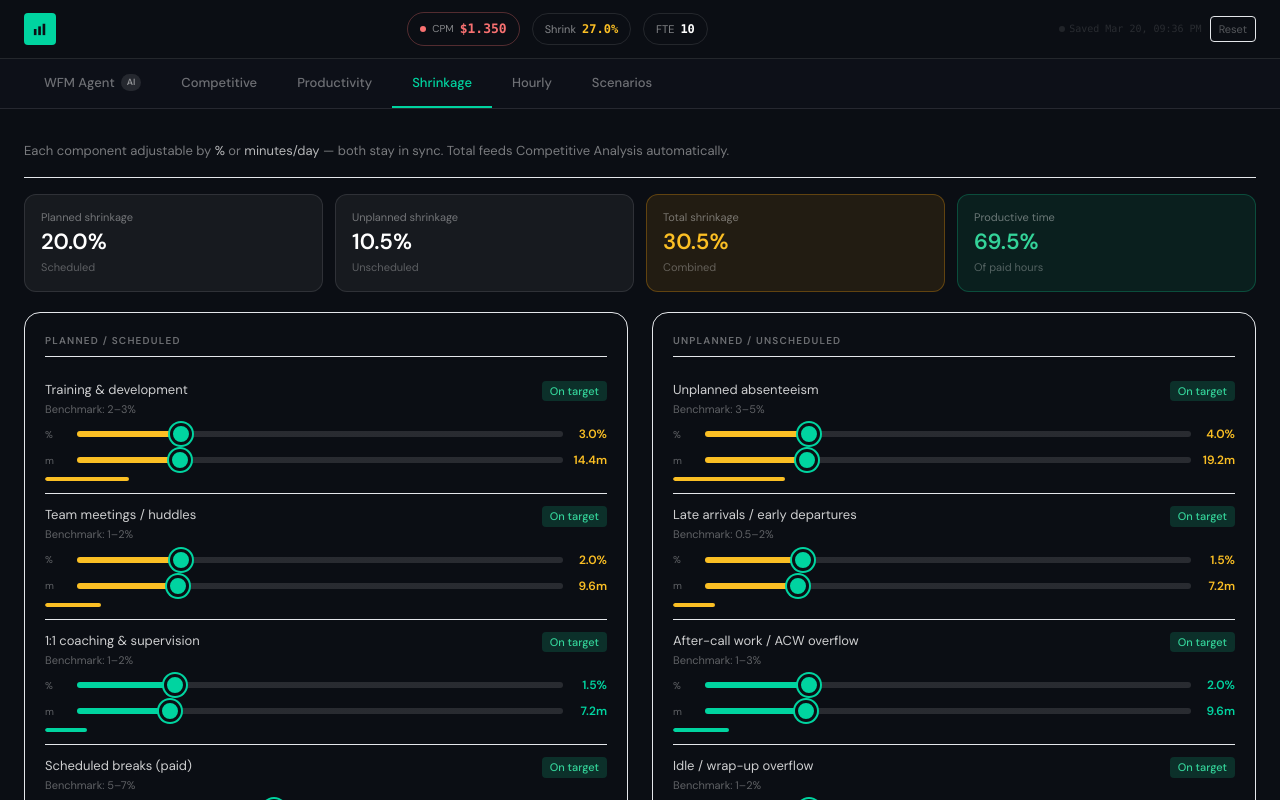
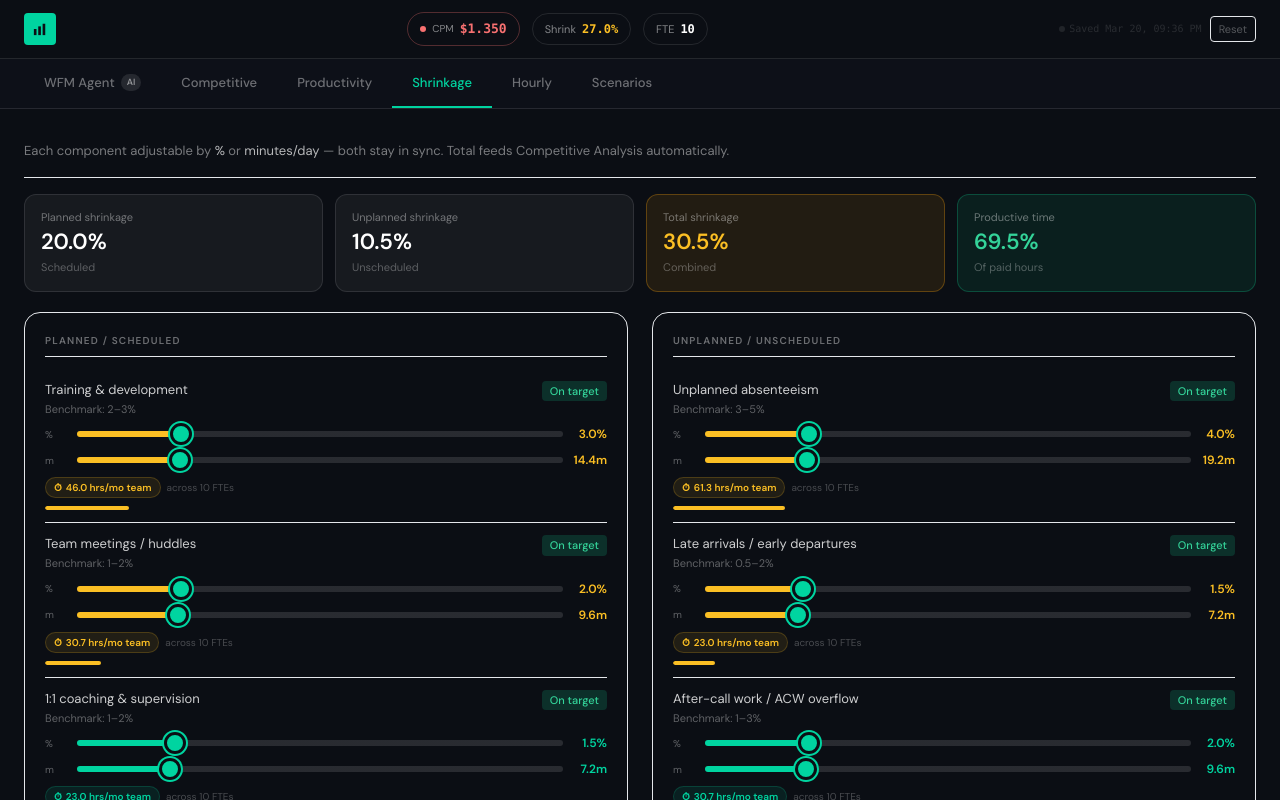
Before and after one commit to emmkiprono-coder/vri-workforce-model, a React (Vite) app: page / in a window 1280 px wide. Both pictures are taken after a click on the button "Shrinkage". Shown: the top 800 px of the page. Built offline with nearby package versions, Linux system fonts and the light colour scheme.

Commit message:
feat: shrinkage rows show monthly team time lost per component

```diff
--- a/src/components/ShrinkageBreakdown.tsx
+++ b/src/components/ShrinkageBreakdown.tsx
@@ -3,9 +3,10 @@ import { SectionTitle, MetricCard, Panel, Badge, GlobalStyles } from './ui-kit'
 
 interface Props { state: ModelState; update: (p: Partial<ModelState>) => void }
 
-function ShrinkRow({ label, benchLabel, val, paidMins, minVal, maxVal, bench, onChange }: {
+function ShrinkRow({ label, benchLabel, val, paidMins, minVal, maxVal, bench, onChange, fte, wdays }: {
   label: string; benchLabel: string; val: number; paidMins: number
   minVal: number; maxVal: number; bench: number; onChange: (v: number) => void
+  fte: number; wdays: number
 }) {
   const mins    = parseFloat((val / 100 * paidMins).toFixed(1))
   const maxMins = parseFloat((maxVal / 100 * paidMins + 1).toFixed(1))
@@ -21,8 +22,19 @@ function ShrinkRow({ label, benchLabel, val, paidMins, minVal, maxVal, bench, on
   else if (val > bench)        { badgeV = 'warning'; badgeLabel = 'Slightly high' }
   else                         { badgeV = 'info';    badgeLabel = 'Below target'  }
 
-  const barPct  = Math.min(100, (val / 20) * 100)
+  const barPct   = Math.min(100, (val / 20) * 100)
   const barColor = val > bench + 2 ? '#f87171' : val > bench ? '#fbbf24' : '#00D4A0'
+
+  // Monthly time lost across the whole team
+  const workDaysPerMonth    = wdays / 12
+  const minsLostPerFteDay   = (val / 100) * paidMins
+  const teamMinsLostMonthly = minsLostPerFteDay * fte * workDaysPerMonth
+  const teamHrsLostMonthly  = teamMinsLostMonthly / 60
+
+  // Format: show hours if ≥ 60 mins, otherwise just minutes
+  const monthlyLabel = teamHrsLostMonthly >= 1
+    ? `${teamHrsLostMonthly.toFixed(1)} hrs/mo`
+    : `${teamMinsLostMonthly.toFixed(0)} min/mo`
 
   return (
     <div className="py-3 border-b border-white/6 last:border-0">
@@ -34,7 +46,7 @@ function ShrinkRow({ label, benchLabel, val, paidMins, minVal, maxVal, bench, on
         <Badge variant={badgeV}>{badgeLabel}</Badge>
       </div>
 
-      {/* % slider row — always full width */}
+      {/* % slider row */}
       <div className="flex items-center gap-2 mb-2">
         <span className="text-[10px] text-white/35 w-6 flex-shrink-0">%</span>
         <input
@@ -51,7 +63,7 @@ function ShrinkRow({ label, benchLabel, val, paidMins, minVal, maxVal, bench, on
         </span>
       </div>
 
-      {/* min slider row */}
+      {/* min/day slider row */}
       <div className="flex items-center gap-2">
         <span className="text-[10px] text-white/35 w-6 flex-shrink-0">m</span>
         <input
@@ -67,6 +79,19 @@ function ShrinkRow({ label, benchLabel, val, paidMins, minVal, maxVal, bench, on
           {mins.toFixed(1)}m
         </span>
       </div>
+
+      {/* Monthly team time highlight */}
+      {val > 0 && (
+        <div className="mt-2 flex items-center gap-1.5">
+          <div
+            className="inline-flex items-center gap-1 px-2 py-0.5 rounded-full text-[10px] font-semibold tabular-nums"
+            style={{ background: barColor + '18', color: barColor, border: `1px solid ${barColor}30` }}>
+            <span>⏱</span>
+            <span>{monthlyLabel} team</span>
+          </div>
+          <span className="text-[10px] text-white/25">across {fte} FTEs</span>
+        </div>
+      )}
 
       {/* progress bar */}
       <div className="mt-2 h-1 bg-white/8 rounded-full overflow-hidden">
@@ -130,6 +155,7 @@ export function ShrinkageBreakdown({ state, update }: Props) {
               key={c.key} label={c.label} benchLabel={c.benchLabel}
               val={state.shrinkVals[c.key] ?? c.val} paidMins={paidMins}
               minVal={c.min} maxVal={c.max} bench={c.bench}
+              fte={state.fte} wdays={state.wdays}
               onChange={v => setShrink(c.key, v)}
             />
           ))}
@@ -141,6 +167,7 @@ export function ShrinkageBreakdown({ state, update }: Props) {
               key={c.key} label={c.label} benchLabel={c.benchLabel}
               val={state.shrinkVals[c.key] ?? c.val} paidMins={paidMins}
               minVal={c.min} maxVal={c.max} bench={c.bench}
+              fte={state.fte} wdays={state.wdays}
               onChange={v => setShrink(c.key, v)}
             />
           ))}
```
